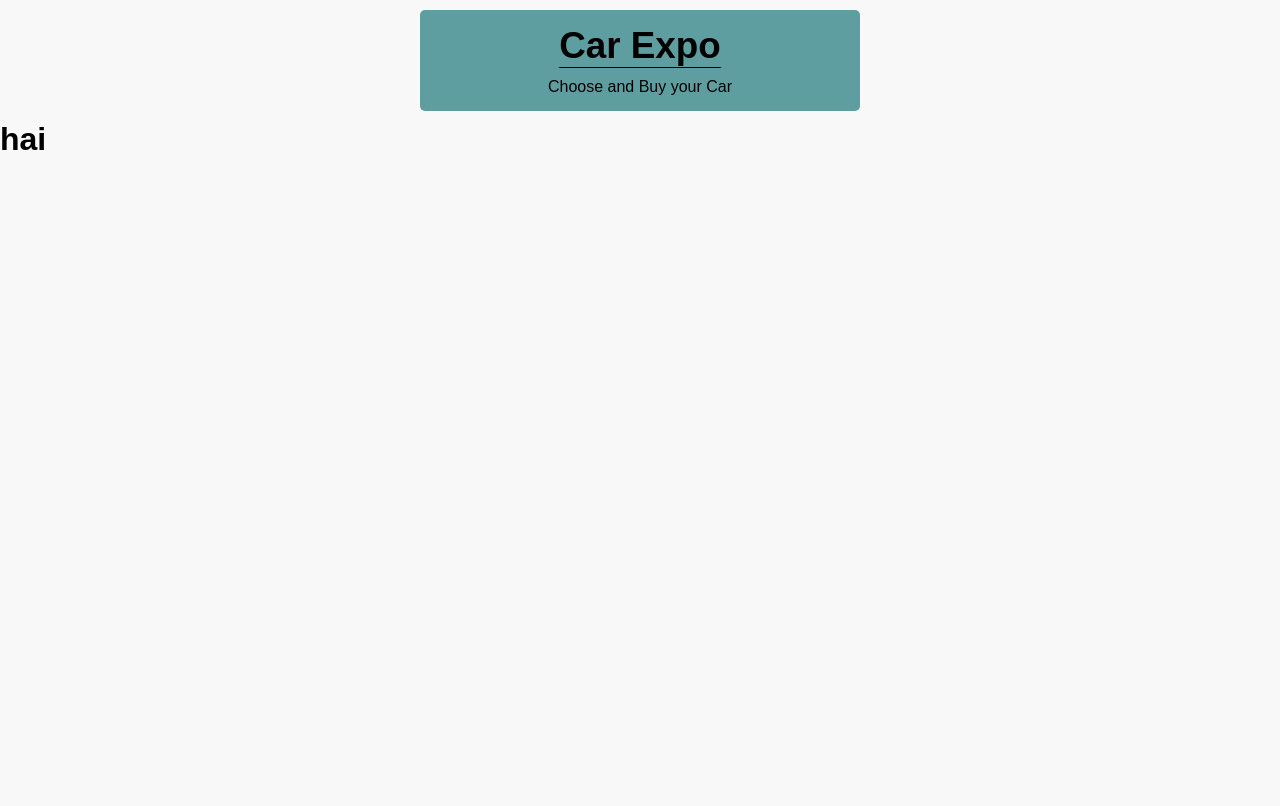
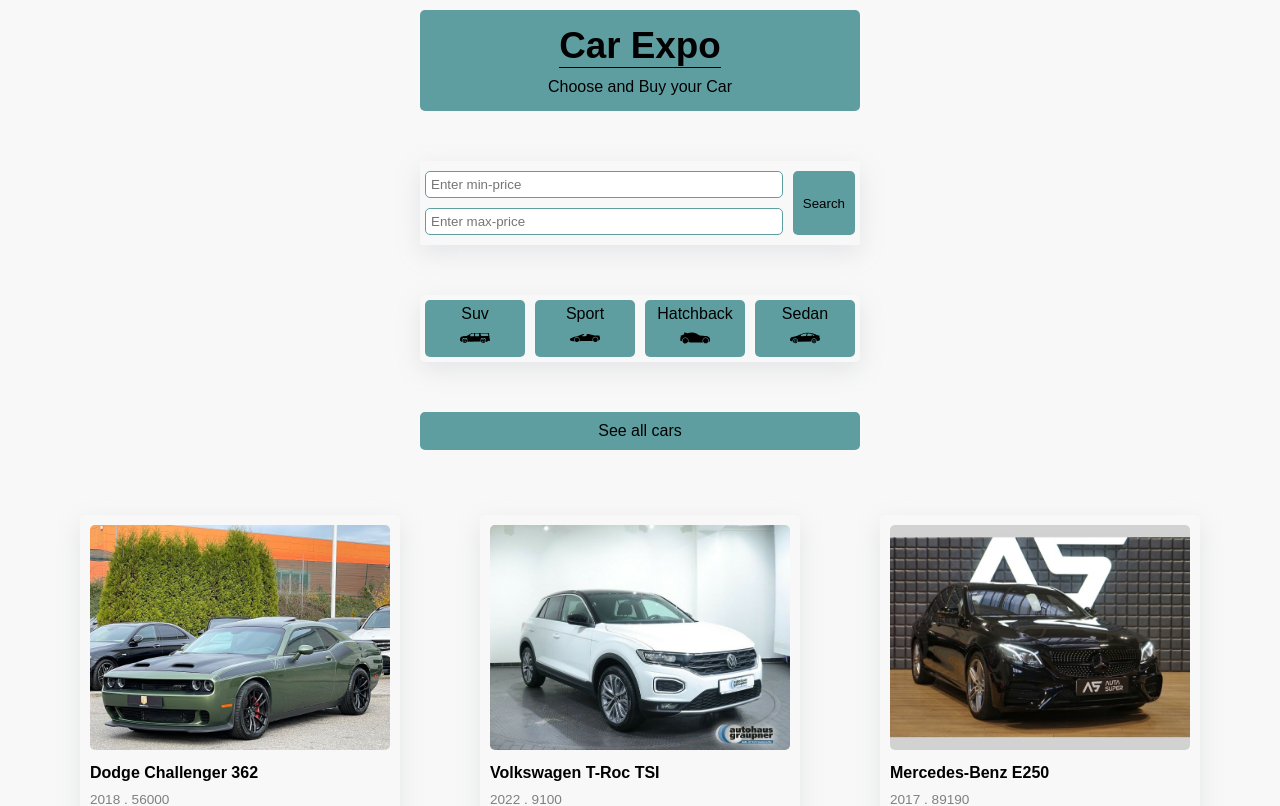
Before and after one commit to jamalshamsi1988/auto-expo, a Next.js app: page / in a window 1280 px wide. Shown: the top 806 px of the page. Built offline with nearby package versions, Linux system fonts and the light colour scheme.

Commit message:
the Cars Page is completed

```diff
--- /dev/null
+++ b/components/modules/AllButton.js
@@ -0,0 +1,13 @@
+import Link from "next/link";
+import styles from './AllButton.module.css'
+
+
+const AllButton = () => {
+  return (
+    <div className={styles.container}>
+      <Link href='/cars'>See all cars</Link>
+    </div>
+  )
+}
+
+export default AllButton
--- /dev/null
+++ b/components/modules/AllButton.module.css
@@ -0,0 +1,18 @@
+.container{
+    width: 440px;
+    margin:50px auto;
+
+}
+.container a{
+    background-color: cadetblue;
+    display: block;
+    width: 100%;
+    padding: 10px 0;
+    text-align:center ;
+    border-radius: 5px;
+}
+@media (max-width: 600px) {
+    .container {
+      width: 320px;
+    }
+  }
--- a/pages/index.js
+++ b/pages/index.js
@@ -1,9 +1,20 @@
+import AllButton from "../components/modules/AllButton";
+import Categories from "../components/modules/Categories";
+import SearchBar from "../components/modules/SearchBar";
+import CarsPage from "../components/templates/CarsPage";
+import carsData from "../data/carsData";
 
 
-export default function Home() {
+ function Home() {
+  const cars=carsData.slice(0,3);
   return (
     <div>
-    <h1>hai</h1>
+
+    <SearchBar />
+      <Categories />
+      <AllButton />
+      <CarsPage data={cars}  />
     </div>
   )
 }
+export default Home;
```
